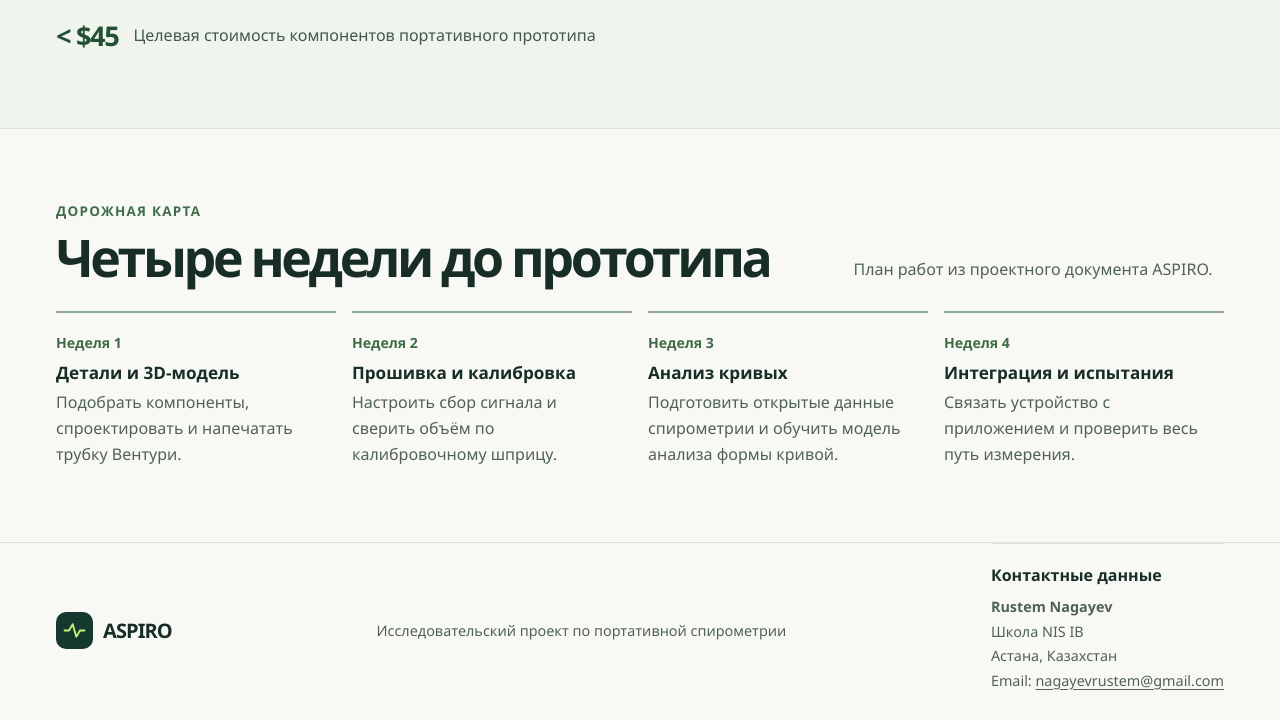
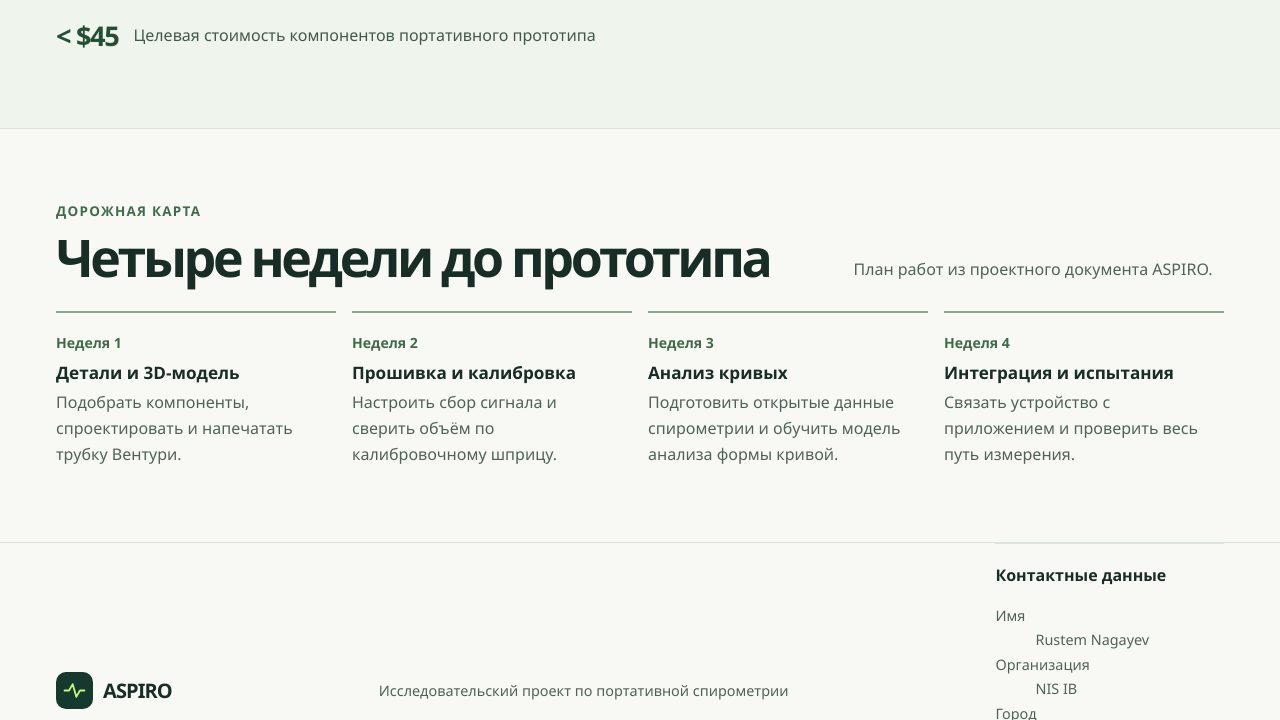
Before and after one commit to nagayevr/ASPIRO, a plain HTML site: page index.html in a window 1280 px wide. Shown: the part 2080-2800 px from the top of the page. Drawn offline with Linux system fonts and the light colour scheme.

Commit message:
Refine language and contact controls

```diff
--- a/index.html
+++ b/index.html
@@ -34,7 +34,7 @@
         <a href="#roadmap">Дорожная карта</a>
       </nav>
       <div class="header-tools">
-        <button type="button" class="language-toggle" id="language-toggle" aria-label="Switch language">EN</button>
+        <button type="button" class="button button-outline language-toggle" id="language-toggle" aria-label="Switch language">EN</button>
         <a class="button button-outline header-action" href="#demo"><svg class="icon"><use href="#i-play"/></svg>Открыть демо</a>
       </div>
     </div>
@@ -135,7 +135,12 @@
       <p>Исследовательский проект по портативной спирометрии</p>
       <section class="footer-contact" aria-labelledby="contact-title">
         <h2 id="contact-title">Контактные данные</h2>
-        <p><strong>Rustem Nagayev</strong><br>Школа NIS IB<br>Астана, Казахстан<br>Email: <a href="mailto:nagayevrustem@gmail.com">nagayevrustem@gmail.com</a></p>
+        <dl class="contact-list">
+          <div class="contact-item"><dt>Имя</dt><dd>Rustem Nagayev</dd></div>
+          <div class="contact-item"><dt>Организация</dt><dd>NIS IB</dd></div>
+          <div class="contact-item"><dt>Город</dt><dd>Астана, Казахстан</dd></div>
+          <div class="contact-item"><dt>Email</dt><dd><a href="mailto:nagayevrustem@gmail.com">nagayevrustem@gmail.com</a></dd></div>
+        </dl>
       </section>
     </div>
   </footer>
```
